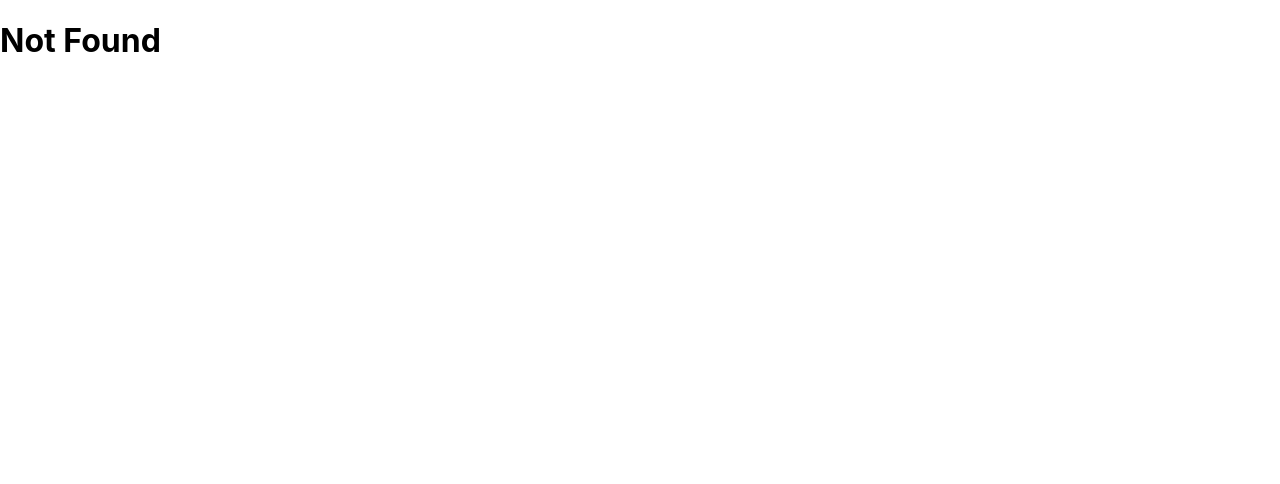
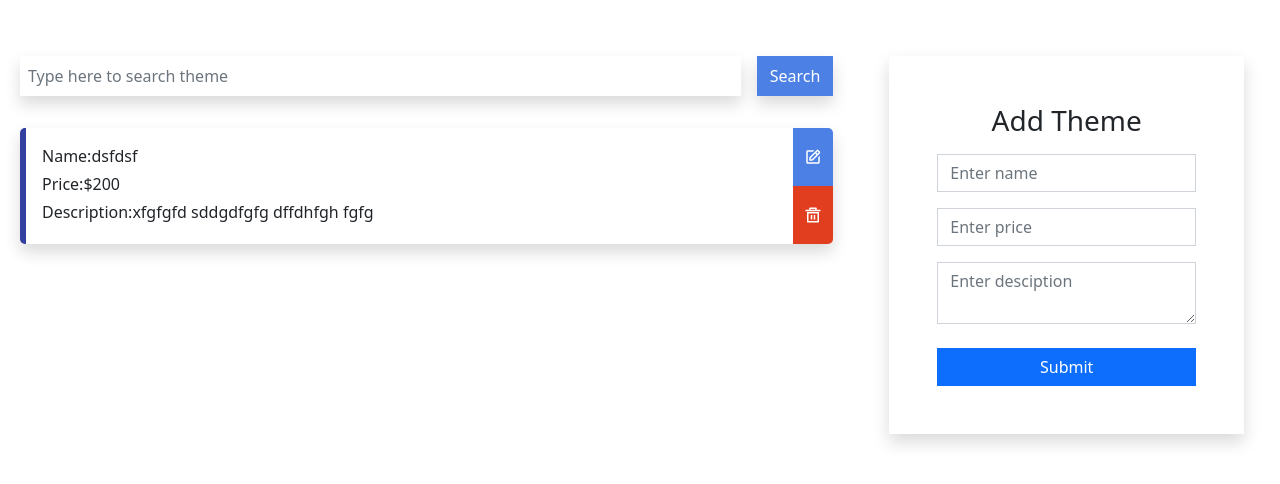
Before and after one commit to iamneo-production/07b1fa5a-9f5a-40bc-9368-46a0a459fe2e, a React (Create React App) app in the folder reactapp/: page /admin/theme in a window 1280 px wide. Shown: the top 484 px of the page. Built offline with nearby package versions, Linux system fonts and the light colour scheme.

Commit message:
ui of themes

```diff
--- a/reactapp/package.json
+++ b/reactapp/package.json
@@ -6,8 +6,10 @@
     "@testing-library/jest-dom": "^5.11.10",
     "@testing-library/react": "^11.2.6",
     "@testing-library/user-event": "^12.8.3",
+    "bootstrap": "^5.1.3",
     "react": "^17.0.2",
     "react-dom": "^17.0.2",
+    "react-icons": "^4.3.1",
     "react-router-dom": "^6.3.0",
     "react-scripts": "4.0.3",
     "web-vitals": "^1.1.1"
--- a/reactapp/src/App.js
+++ b/reactapp/src/App.js
@@ -3,6 +3,7 @@ import {BrowserRouter as Router,Navigate,Route,Routes} from 'react-router-dom';
 import Home from './pages/home/index';
 import { isAuthenticated } from './helper/Authentication';
 import Admin from './pages/admin/index';
+import Themes from './pages/admin/Themes/index';
 import SignIn from './pages/signin/index';
 import SignUp from './pages/signup/index';
 import NotFound from './pages/notfound/index';
@@ -25,6 +26,7 @@ function App() {
             <Route path="/home" exact element={<Home/>}></Route>
             <Route path="/admin" exact element={<Admin/>}></Route>
             </Route>
+            <Route path="/admin/theme" exact element={<Themes/>}></Route>
             <Route path="/signup" exact element={<SignUp/>}></Route>
             <Route path="/signin" exact element={<SignIn/>}></Route>
             <Route path="*"  element={<NotFound/>}></Route>
--- /dev/null
+++ b/reactapp/src/components/Admin/themes/addTheme.jsx
@@ -0,0 +1,32 @@
+import React, { Component } from 'react';
+import 'bootstrap/dist/css/bootstrap.css';
+
+class AddThemes extends Component {
+    render() {
+        return (
+            <>
+           <div className="px-4 pt-2">
+           <div className="card rounded-0 shadow border-0">
+            <div className="card-body text-center p-5">
+                <h3 className="mb-3">Add Theme</h3>
+                <form>
+                <div className="mb-3">
+                    <input type="text" className="form-control rounded-0" placeholder="Enter name"></input>
+                </div>
+                <div class="mb-3">
+                    <input type="text" className="form-control rounded-0" placeholder="Enter price"></input>
+                </div>
+                <div class="mb-4">
+                    <textarea type="text" className="form-control rounded-0" placeholder="Enter desciption"></textarea>
+                </div>
+                <button type="submit" className="btn btn-primary rounded-0 w-100">Submit</button>
+                </form>
+            </div>
+            </div>
+           </div>
+            </>
+        );
+    }
+}
+
+export default AddThemes;
--- /dev/null
+++ b/reactapp/src/components/Admin/themes/css/displayTheme.css
@@ -0,0 +1,4 @@
+.themeCard{
+    border-left: 6px solid #34409F !important;
+    border-radius: 5px !important;
+}
--- /dev/null
+++ b/reactapp/src/components/Admin/themes/displayTheme.jsx
@@ -0,0 +1,40 @@
+import React, { Component } from 'react';
+import './css/displayTheme.css';
+import 'bootstrap/dist/css/bootstrap.css';
+import { BiEdit } from "react-icons/bi";
+import { RiDeleteBin5Line } from "react-icons/ri";
+class DisplayThemes extends Component {
+    render() {
+        return (
+            <>
+            <div className="d-flex p-2">
+                <div className="input-group">
+                <input type="text" className="form-control border-0 shadow fs-6 p-2 rounded-0" placeholder="Type here to search theme"></input>
+                </div>
+                <button type="button" className="btn ms-3 text-white rounded-0 shadow" style={{background:"#4C80E5"}}>Search</button>
+            </div>
+            <div className="theme-card-container p-2 my-3">
+            <div className="card shadow border-0 themeCard">
+            <div className="card-body p-0 d-flex">
+                <div className="py-3 ps-3" style={{width:"95%"}}>
+                    <p className="mb-1">Name:dsfdsf</p>
+                    <p className="mb-1">Price:$200</p>
+                    <p className="mb-1">Description:xfgfgfd sddgdfgfg dffdhfgh fgfg</p>
+                </div>
+                <div style={{width:"5%"}}>
+                    <div className="h-50 d-flex justify-content-center align-items-center" style={{background:"#4C80E5",borderTopRightRadius:"5px",cursor:"pointer"}}>
+                        <BiEdit className="text-white" size={18}/>
+                    </div>
+                    <div className="h-50 d-flex justify-content-center align-items-center" style={{background:"#E03E1F",borderBottomRightRadius:"5px",cursor:"pointer"}}>
+                        <RiDeleteBin5Line className="text-white" size={18}/>
+                    </div>
+                </div>
+            </div>
+            </div>
+            </div>
+            </>
+        );
+    }
+}
+
+export default DisplayThemes;
--- /dev/null
+++ b/reactapp/src/pages/admin/Themes/index.jsx
@@ -0,0 +1,24 @@
+import React, { Component } from 'react';
+import './index.css';
+import 'bootstrap/dist/css/bootstrap.css';
+import DisplayThemes from '../../../components/Admin/themes/displayTheme';
+import AddThemes from '../../../components/Admin/themes/addTheme';
+
+class Themes extends Component {
+    render() {
+        return (
+            <div className="container-fluid mt-5">
+                <div className="row">
+                 <div className="col-8">
+                    <DisplayThemes/>
+                 </div>
+                 <div className="col-4">
+                    <AddThemes/>
+                </div>
+                </div>
+            </div>
+        );
+    }
+}
+
+export default Themes;
```
Also changed, not shown: reactapp/src/pages/admin/Themes/index.css (added), 1 other file (tests, documents, lock files or other folders).
